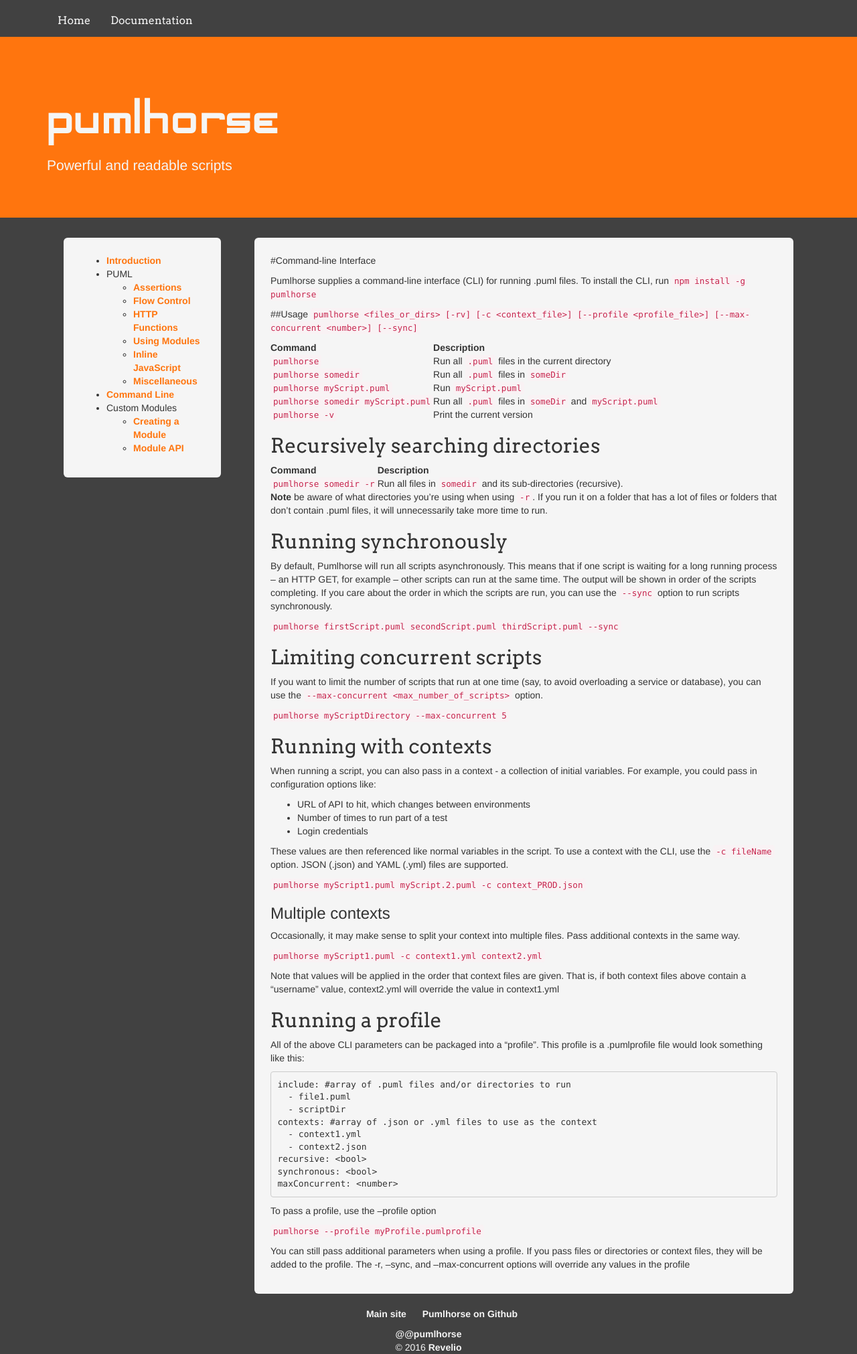
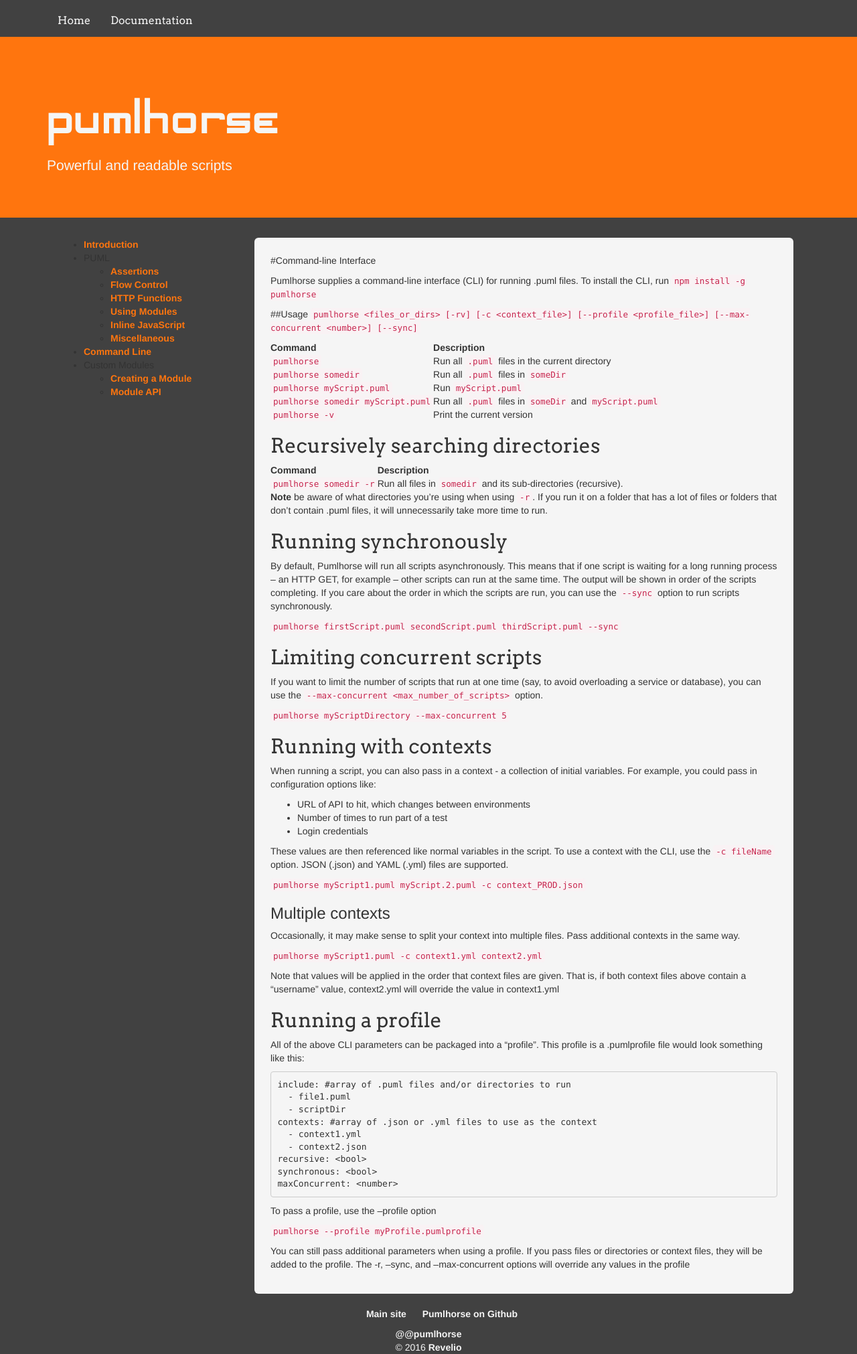
Before and after one commit to pumlhorse/pumlhorse.github.io, a Jekyll site: the page built from v1/commandLine.md, in a window 1280 px wide. Shown: the whole page at 67% size. Built offline with Jekyll 4.4.1, drawn with Linux system fonts in a browser that asks for light colours; nearby versions of some CDN libraries.

Commit message:
Fixed side nav on reference pages Added fav.ico

```diff
--- a/_includes/head.html
+++ b/_includes/head.html
@@ -2,10 +2,13 @@
   <meta http-equiv="Content-Type" content="text/html; charset=UTF-8" />
   <meta http-equiv="Content-Language" content="en-us" />
   <meta name="theme-color" content="#414141">
+  <meta name="viewport" content="width=device-width">
+  <link rel="shortcut icon" type="image/x-icon" href="/fav.ico">
   <title>{{ page.title }} | Pumlhorse</title>
   <link href='//fonts.googleapis.com/css?family=Arvo' rel='stylesheet' type='text/css'>
   <script src="//ajax.googleapis.com/ajax/libs/jquery/2.1.4/jquery.min.js"></script>
   <link href="//maxcdn.bootstrapcdn.com/bootstrap/3.3.6/css/bootstrap.min.css" rel="stylesheet" type="text/css" />
   <script src="//maxcdn.bootstrapcdn.com/bootstrap/3.3.6/js/bootstrap.min.js"></script>
   <link href="/css/site.css" rel="stylesheet" type="text/css" />
+  <script async="" src="//www.google-analytics.com/analytics.js"></script>
 </head>
--- a/_includes/v1_nav.html
+++ b/_includes/v1_nav.html
@@ -1,22 +1,22 @@
 <ul>
-    <li><a href="/v1/index">Introduction</a></li>
-    <li>
+    <li class="page"><a href="/v1/index">Introduction</a></li>
+    <li class="folder">
         PUML
         <ul>
-            <li><a href="/v1/scripts/assertions">Assertions</a></li>
-            <li><a href="/v1/scripts/flowControl">Flow Control</a></li>
-            <li><a href="/v1/scripts/http">HTTP Functions</a></li>
-            <li><a href="/v1/scripts/usingModules">Using Modules</a></li>
-            <li><a href="/v1/scripts/inlineJavaScript">Inline JavaScript</a></li>
-            <li><a href="/v1/scripts/miscellaneous">Miscellaneous</a></li>
+            <li class="page"><a href="/v1/scripts/assertions">Assertions</a></li>
+            <li class="page"><a href="/v1/scripts/flowControl">Flow Control</a></li>
+            <li class="page"><a href="/v1/scripts/http">HTTP Functions</a></li>
+            <li class="page"><a href="/v1/scripts/usingModules">Using Modules</a></li>
+            <li class="page"><a href="/v1/scripts/inlineJavaScript">Inline JavaScript</a></li>
+            <li class="page"><a href="/v1/scripts/miscellaneous">Miscellaneous</a></li>
         </ul>
     </li>
     <li><a href="/v1/commandLine">Command Line</a></li>
-    <li>
+    <li class="folder">
         Custom Modules
         <ul>
-            <li><a href="/v1/modules/customModules">Creating a Module</a></li>
-            <li><a href="/v1/modules/api">Module API</a></li>
+            <li class="page"><a href="/v1/modules/customModules">Creating a Module</a></li>
+            <li class="page"><a href="/v1/modules/api">Module API</a></li>
         </ul>
 
     </li>
--- a/_layouts/reference.html
+++ b/_layouts/reference.html
@@ -3,7 +3,7 @@
 ---
 
 <div class="col-md-3">
-    <div class="box">
+    <div class="sideNav">
         {% include v1_nav.html %}
     </div>
 </div>
--- a/css/site.css
+++ b/css/site.css
@@ -73,6 +73,10 @@
 #sideNav,
 #sideNav a {
 	color: #f5f5f5;
+}
+
+#sideNav > ul {
+	padding-left: 0
 }
 
 #sideNav ul {
```
Also changed, not shown: fav.ico (added).
